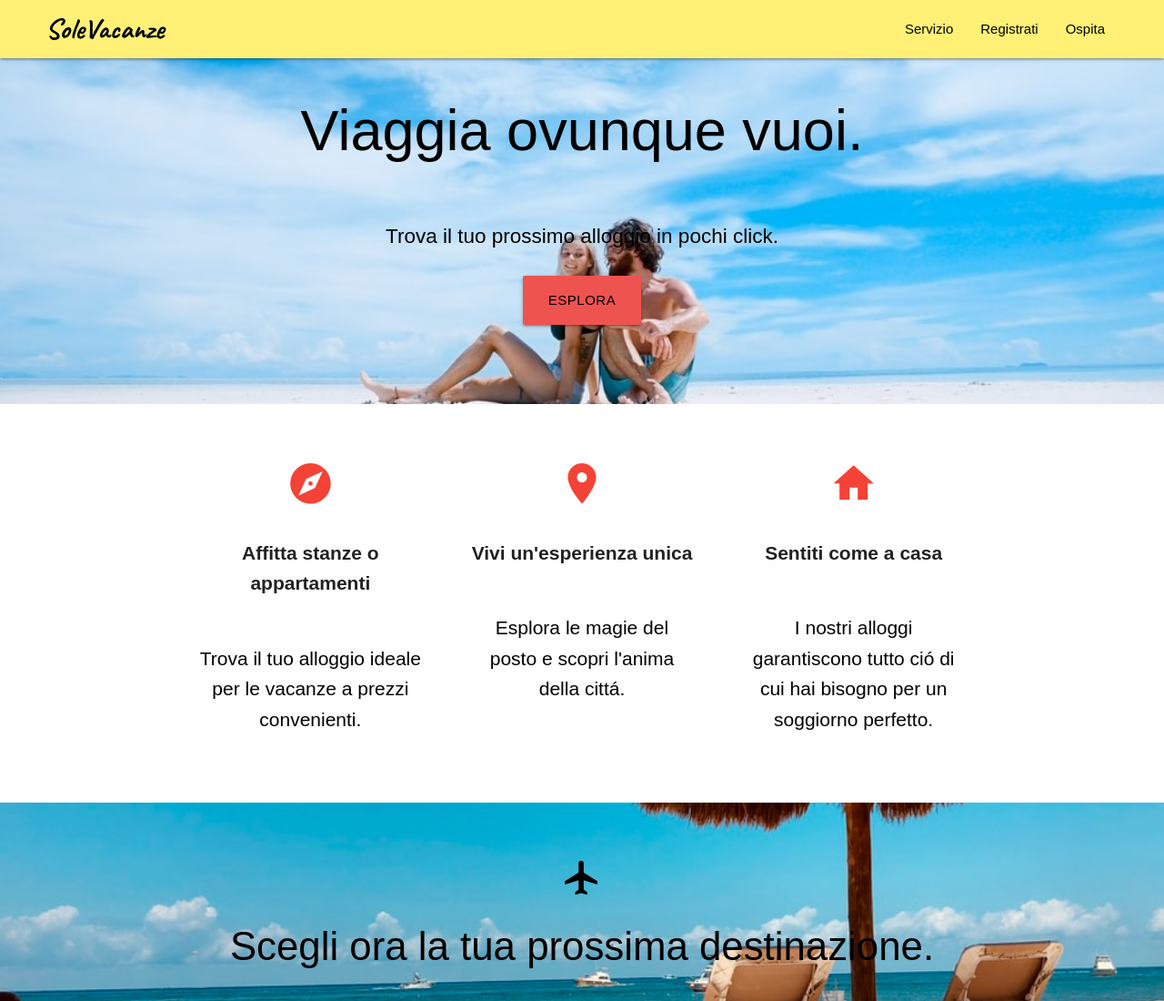
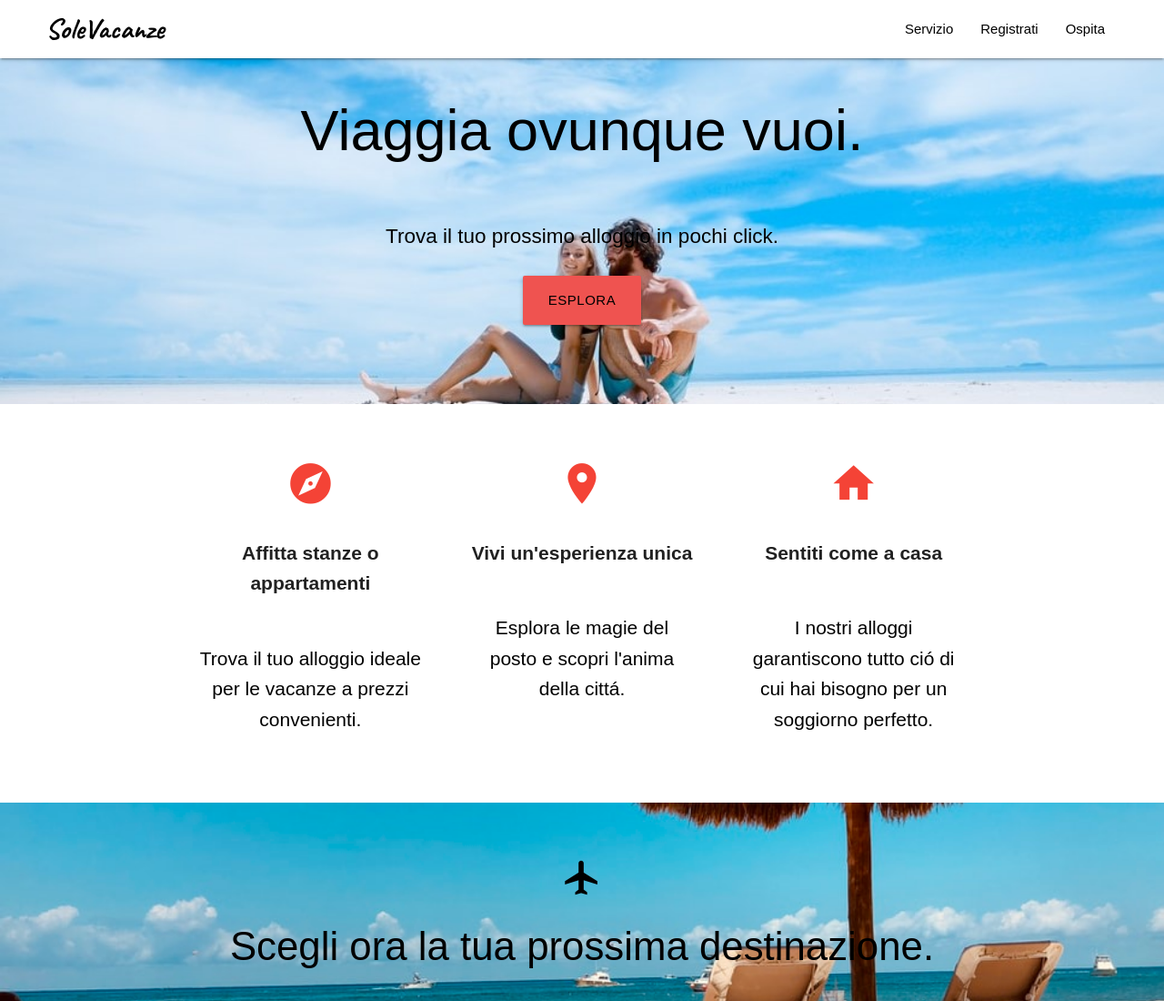
Before and after one commit to Brignone-SV/SoleVacanze, a plain HTML site: page index.html in a window 1280 px wide. Shown: the top 1100 px of the page at 91% size. Drawn offline with nearby package versions, Linux system fonts and the light colour scheme; a script that the page names is missing.

Commit message:
update colour

```diff
--- a/index.html
+++ b/index.html
@@ -25,7 +25,7 @@
   <!-- Fixed navbar-->
   <div class="navbar-fixed">
     <nav>
-      <div class="nav-wrapper yellow lighten-2">
+      <div class="nav-wrapper white">
         <a href="#" class="brand-logo">SoleVacanze</a>
         <a href="#" data-target="mobile-demo" class="sidenav-trigger"><i class="material-icons">menu</i></a>
         <ul class="right hide-on-med-and-down">
```
